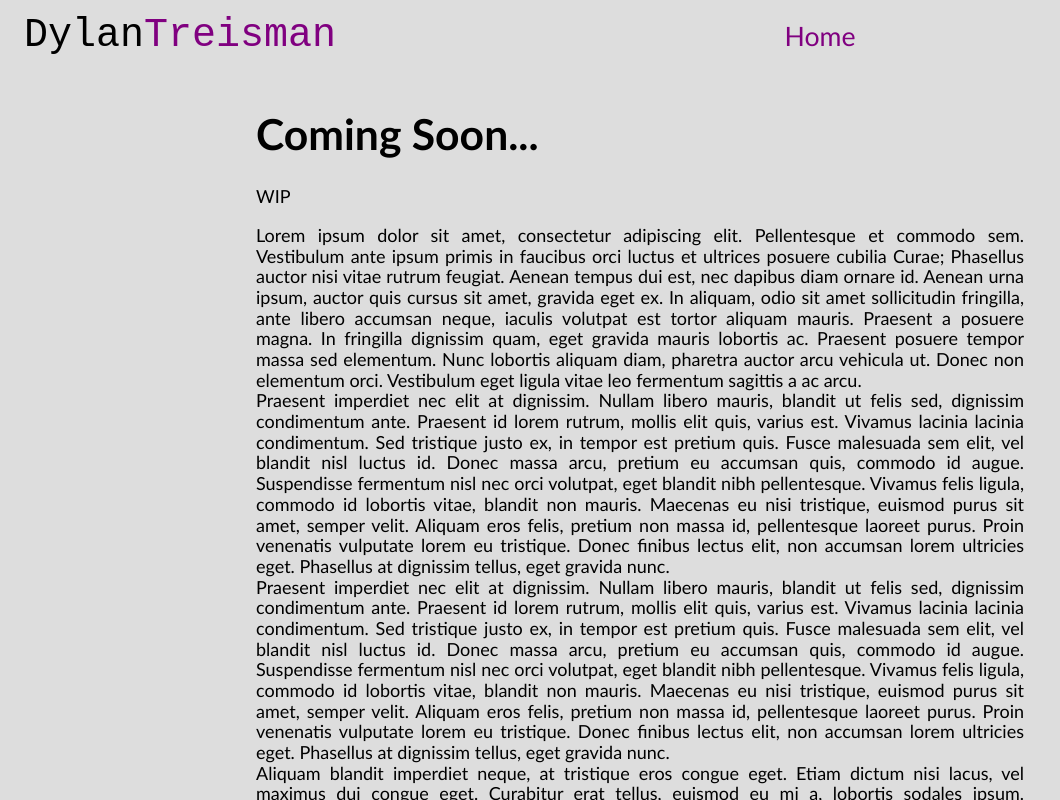
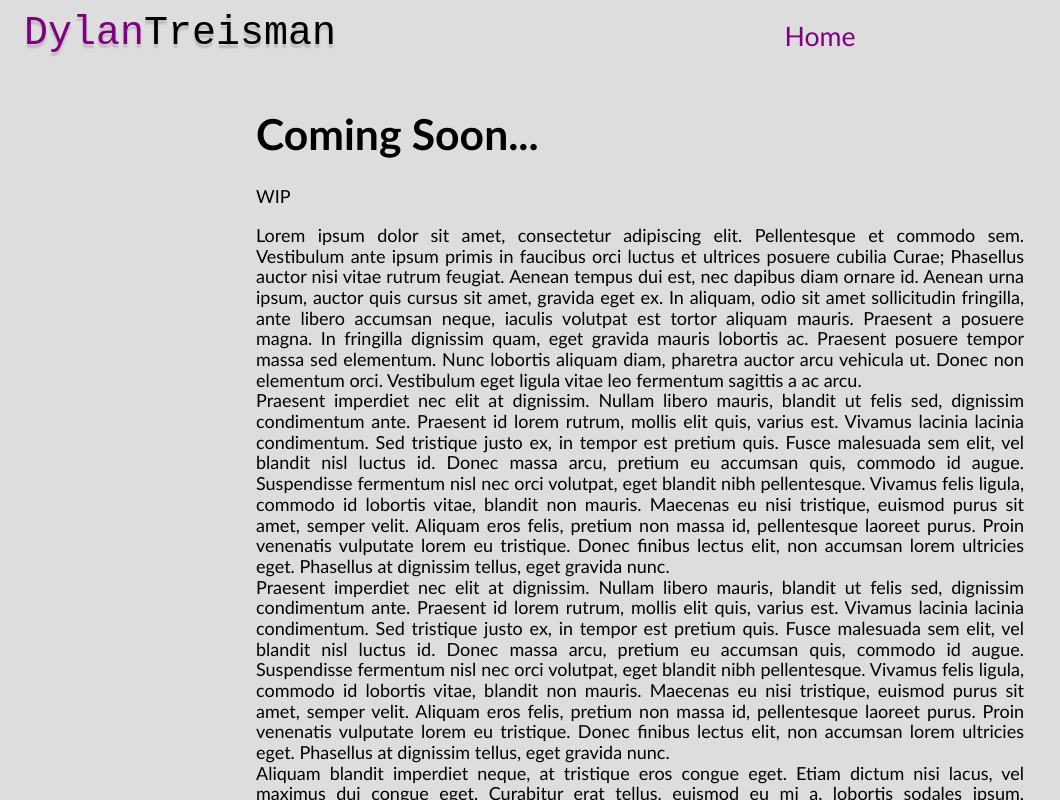
Before and after one commit to dylanzt/dylantreisman.com, a React app: page / in a window 1280 px wide. Shown: the top 800 px of the page, without its empty margins (0-1060 px from the left). Built offline with nearby package versions, Linux system fonts and the light colour scheme.

Commit message:
Prettify header stylings and fix hover targeting

```diff
--- a/src/components/SiteHeader/SiteHeader.css
+++ b/src/components/SiteHeader/SiteHeader.css
@@ -20,7 +20,7 @@
     opacity: 0;
     content: "";
     box-shadow: 5px 15px 50px rgba(55,55,55,.2);
-    transition: opacity 0.1s ease-in-out;
+    transition: opacity 0.2s ease-in-out;
 }
 
 .rootWithShadow {
--- a/src/components/SiteTitle/SiteTitle.css
+++ b/src/components/SiteTitle/SiteTitle.css
@@ -2,16 +2,19 @@
     font-family: "Courier New";
     font-size: 30pt;
     text-align: center;
+    background: none;
 }
 
-.root:hover {
+:hover > .root {
     color: purple;
+    line-height: 20px;
+    text-shadow: 0px 4px 2px rgba(55,55,55,.2)
 }
 
 .highlight {
     color: purple;
 }
 
-.root:hover .highlight {
+:hover > .root > .highlight {
     color: black;
 }
```
